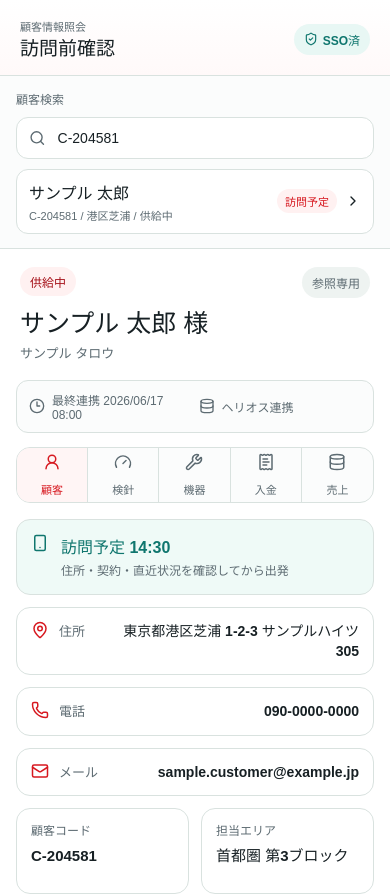
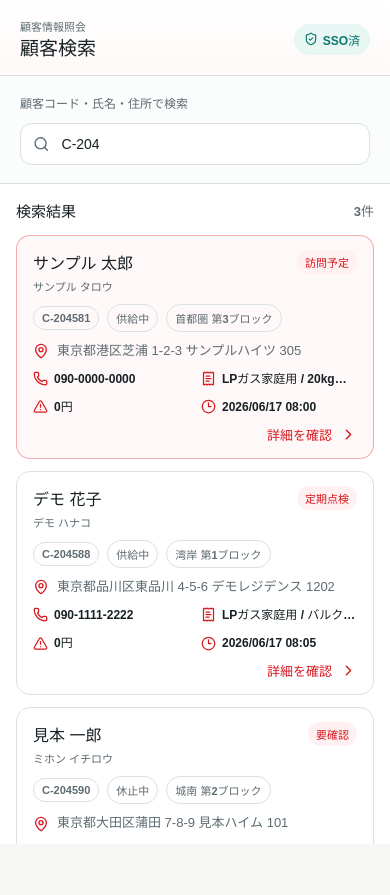
Before and after one commit to CodinoBaggio/sinanen-customer-reference-mock, a React (Vite) app: page / in a window 390 px wide. Shown: the top 895 px of the page. After the commit the page ends 844 px from the top, so only its background shows below. Built offline with nearby package versions, Linux system fonts and the light colour scheme.

Commit message:
Refine responsive customer reference mock

```diff
--- a/src/App.tsx
+++ b/src/App.tsx
@@ -1,5 +1,6 @@
 import {
   AlertTriangle,
+  ArrowLeft,
   ChevronRight,
   Clock3,
   Database,
@@ -17,61 +18,181 @@ import {
 import { useMemo, useState } from "react";
 
 type TabKey = "summary" | "meter" | "devices" | "payments" | "sales";
+type ViewMode = "search" | "detail";
+
+type Meter = {
+  month: string;
+  date: string;
+  current: string;
+  previous: string;
+};
+
+type Device = {
+  name: string;
+  model: string;
+  installed: string;
+  note: string;
+};
+
+type Payment = {
+  month: string;
+  amount: string;
+  status: string;
+  date: string;
+};
+
+type Sale = {
+  label: string;
+  value: string;
+  memo: string;
+};
 
 type Customer = {
   code: string;
   name: string;
   kana: string;
   status: string;
+  hint: string;
+  flag: string;
   address: string;
   phone: string;
   email: string;
   contract: string;
   area: string;
   lastSync: string;
+  visitTitle: string;
+  visitNote: string;
+  meterHighlight: string;
+  meterDelta: string;
+  deviceAlertTitle: string;
+  deviceAlertNote: string;
+  meters: Meter[];
+  devices: Device[];
+  payments: Payment[];
+  sales: Sale[];
 };
 
-const customer: Customer = {
+const customers: Customer[] = [
+  {
     code: "C-204581",
     name: "サンプル 太郎",
     kana: "サンプル タロウ",
     status: "供給中",
+    hint: "港区芝浦 / 供給中",
+    flag: "訪問予定",
     address: "東京都港区芝浦 1-2-3 サンプルハイツ 305",
     phone: "090-0000-0000",
     email: "sample.customer@example.jp",
     contract: "LPガス家庭用 / 20kg容器",
     area: "首都圏 第3ブロック",
     lastSync: "2026/06/17 08:00",
-};
-
-const candidates = [
-  { code: customer.code, name: customer.name, hint: "港区芝浦 / 供給中", flag: "訪問予定" },
-  { code: "C-204588", name: "デモ 花子", hint: "品川区東品川 / 供給中", flag: "通常" },
-  { code: "C-204590", name: "見本 一郎", hint: "大田区蒲田 / 休止中", flag: "確認" },
-];
-
-const meters = [
-  { month: "2026年6月", date: "06/10", current: "1,284.6", previous: "1,251.8", usage: "32.8 m3" },
-  { month: "2026年5月", date: "05/10", current: "1,251.8", previous: "1,221.1", usage: "30.7 m3" },
-  { month: "2026年4月", date: "04/10", current: "1,221.1", previous: "1,187.0", usage: "34.1 m3" },
-];
-
-const devices = [
+    visitTitle: "訪問予定 14:30",
+    visitNote: "住所・契約・直近状況を確認してから出発",
+    meterHighlight: "32.8㎥",
+    meterDelta: "前月比 +2.1㎥",
+    deviceAlertTitle: "警報器の交換目安が近い",
+    deviceAlertNote: "訪問時に設置状況を確認",
+    meters: [
+      { month: "2026年6月", date: "06/10", current: "1,284.6", previous: "1,251.8" },
+      { month: "2026年5月", date: "05/10", current: "1,251.8", previous: "1,221.1" },
+      { month: "2026年4月", date: "04/10", current: "1,221.1", previous: "1,187.0" },
+    ],
+    devices: [
       { name: "ガス給湯器", model: "GT-SAMPLE24", installed: "2021/11/18", note: "次回点検: 2026/11" },
       { name: "ビルトインコンロ", model: "GC-DEMO03", installed: "2023/03/04", note: "異常履歴なし" },
       { name: "ガス警報器", model: "AL-2019", installed: "2021/07/22", note: "交換目安: 2026/07" },
-];
-
-const payments = [
+    ],
+    payments: [
       { month: "2026年6月", amount: "9,840円", status: "入金確認済", date: "06/15" },
       { month: "2026年5月", amount: "9,210円", status: "入金確認済", date: "05/15" },
       { month: "2026年4月", amount: "10,230円", status: "入金確認済", date: "04/15" },
-];
-
-const sales = [
+    ],
+    sales: [
       { label: "当月売上", value: "9,840円", memo: "LPガス利用料" },
       { label: "直近3か月", value: "29,280円", memo: "平均 9,760円" },
       { label: "未収", value: "0円", memo: "訪問時の確認不要" },
+    ],
+  },
+  {
+    code: "C-204588",
+    name: "デモ 花子",
+    kana: "デモ ハナコ",
+    status: "供給中",
+    hint: "品川区東品川 / 供給中",
+    flag: "定期点検",
+    address: "東京都品川区東品川 4-5-6 デモレジデンス 1202",
+    phone: "090-1111-2222",
+    email: "demo.hanako@example.jp",
+    contract: "LPガス家庭用 / バルク供給",
+    area: "湾岸 第1ブロック",
+    lastSync: "2026/06/17 08:05",
+    visitTitle: "定期点検 16:00",
+    visitNote: "給湯器と警報器の設置年数を事前確認",
+    meterHighlight: "18.6㎥",
+    meterDelta: "前月比 -1.4㎥",
+    deviceAlertTitle: "給湯器の点検対象",
+    deviceAlertNote: "設置から7年経過。型番を訪問時に確認",
+    meters: [
+      { month: "2026年6月", date: "06/12", current: "774.2", previous: "755.6" },
+      { month: "2026年5月", date: "05/12", current: "755.6", previous: "735.6" },
+      { month: "2026年4月", date: "04/12", current: "735.6", previous: "713.9" },
+    ],
+    devices: [
+      { name: "ガス給湯器", model: "GT-DEMO20", installed: "2019/09/02", note: "訪問時に型番確認" },
+      { name: "浴室暖房乾燥機", model: "BD-SAMPLE11", installed: "2020/01/21", note: "異常履歴なし" },
+      { name: "ガス警報器", model: "AL-2022", installed: "2022/06/14", note: "交換目安: 2027/06" },
+    ],
+    payments: [
+      { month: "2026年6月", amount: "7,450円", status: "入金確認済", date: "06/16" },
+      { month: "2026年5月", amount: "7,980円", status: "入金確認済", date: "05/16" },
+      { month: "2026年4月", amount: "8,210円", status: "入金確認済", date: "04/16" },
+    ],
+    sales: [
+      { label: "当月売上", value: "7,450円", memo: "LPガス利用料" },
+      { label: "直近3か月", value: "23,640円", memo: "平均 7,880円" },
+      { label: "未収", value: "0円", memo: "点検時の案内不要" },
+    ],
+  },
+  {
+    code: "C-204590",
+    name: "見本 一郎",
+    kana: "ミホン イチロウ",
+    status: "休止中",
+    hint: "大田区蒲田 / 休止中",
+    flag: "要確認",
+    address: "東京都大田区蒲田 7-8-9 見本ハイム 101",
+    phone: "090-3333-4444",
+    email: "mihon.ichiro@example.jp",
+    contract: "LPガス休止中 / 再開確認対象",
+    area: "城南 第2ブロック",
+    lastSync: "2026/06/17 07:50",
+    visitTitle: "再開確認 11:00",
+    visitNote: "休止中契約のため、供給状態と未収状況を確認",
+    meterHighlight: "0.0㎥",
+    meterDelta: "休止中のため使用量なし",
+    deviceAlertTitle: "供給再開前の確認が必要",
+    deviceAlertNote: "閉栓状態と機器状態を訪問時に確認",
+    meters: [
+      { month: "2026年6月", date: "06/09", current: "498.0", previous: "498.0" },
+      { month: "2026年5月", date: "05/09", current: "498.0", previous: "498.0" },
+      { month: "2026年4月", date: "04/09", current: "498.0", previous: "493.2" },
+    ],
+    devices: [
+      { name: "ガス給湯器", model: "GT-OLD16", installed: "2015/05/10", note: "再開前点検対象" },
+      { name: "ガスコンロ", model: "GC-SAMPLE01", installed: "2018/12/08", note: "動作確認待ち" },
+      { name: "ガス警報器", model: "AL-2018", installed: "2018/08/30", note: "交換期限超過" },
+    ],
+    payments: [
+      { month: "2026年6月", amount: "1,980円", status: "未入金", date: "未確認" },
+      { month: "2026年5月", amount: "1,980円", status: "入金確認済", date: "05/20" },
+      { month: "2026年4月", amount: "6,420円", status: "入金確認済", date: "04/18" },
+    ],
+    sales: [
+      { label: "当月売上", value: "1,980円", memo: "基本料金" },
+      { label: "直近3か月", value: "10,380円", memo: "平均 3,460円" },
+      { label: "未収", value: "1,980円", memo: "訪問時に案内対象" },
+    ],
+  },
 ];
 
 const tabs: { key: TabKey; label: string; icon: typeof UserRound }[] = [
@@ -84,37 +205,70 @@ const tabs: { key: TabKey; label: string; icon: typeof UserRound }[] = [
 
 function App() {
   const [activeTab, setActiveTab] = useState<TabKey>("summary");
-  const [query, setQuery] = useState("C-204581");
+  const [query, setQuery] = useState("C-204");
+  const [selectedCode, setSelectedCode] = useState(customers[0].code);
+  const [view, setView] = useState<ViewMode>("search");
+
+  const customer = useMemo(
+    () => customers.find((item) => item.code === selectedCode) ?? customers[0],
+    [selectedCode],
+  );
 
   const filteredCandidates = useMemo(() => {
     const normalized = query.trim().toLowerCase();
-    if (!normalized) return candidates;
-    return candidates.filter((item) =>
+    if (!normalized) return customers;
+    return customers.filter((item) =>
       `${item.code} ${item.name} ${item.hint}`.toLowerCase().includes(normalized),
     );
   }, [query]);
 
   return (
     <div className="app-shell">
-      <aside className="presentation-panel" aria-label="プレゼン補足">
-        <div className="panel-kicker">Estimate Mock</div>
-        <h1>現場担当者が、訪問前に必要情報を確認するためのスマホWebアプリ</h1>
-        <p>
-          React/Viteで作成したGitHub Pages用のデモです。データはすべてサンプルで、実顧客情報や社内情報は含みません。
-        </p>
-        <div className="panel-points">
-          <span>EntraID SSO想定</span>
-          <span>参照専用</span>
-          <span>スマホ主軸</span>
+      <main className="app-stage" aria-label="顧客情報照会システム Mock">
+        {view === "search" ? (
+          <SearchView
+            customers={filteredCandidates}
+            query={query}
+            selectedCode={customer.code}
+            onQueryChange={setQuery}
+            onSelect={(code) => {
+              setSelectedCode(code);
+              setActiveTab("summary");
+              setView("detail");
+            }}
+          />
+        ) : (
+          <DetailView
+            activeTab={activeTab}
+            customer={customer}
+            onBack={() => setView("search")}
+            onTabChange={setActiveTab}
+          />
+        )}
+      </main>
     </div>
-      </aside>
+  );
+}
 
-      <main className="phone-stage" aria-label="顧客情報照会システム Mock">
-        <section className="device-frame">
-          <header className="top-bar">
+function SearchView({
+  customers,
+  query,
+  selectedCode,
+  onQueryChange,
+  onSelect,
+}: {
+  customers: Customer[];
+  query: string;
+  selectedCode: string;
+  onQueryChange: (value: string) => void;
+  onSelect: (code: string) => void;
+}) {
+  return (
+    <section className="search-view" aria-label="顧客検索">
+      <header className="top-bar search-top">
         <div>
           <p className="micro-label">顧客情報照会</p>
-              <strong>訪問前確認</strong>
+          <strong>顧客検索</strong>
         </div>
         <div className="sso-chip">
           <ShieldCheck size={14} aria-hidden="true" />
@@ -122,30 +276,121 @@ function App() {
         </div>
       </header>
 
-          <section className="search-card" aria-label="顧客検索">
-            <label htmlFor="customer-search">顧客検索</label>
+      <section className="search-panel" aria-label="検索条件">
+        <label htmlFor="customer-search">顧客コード・氏名・住所で検索</label>
         <div className="search-field">
           <Search size={18} aria-hidden="true" />
           <input
             id="customer-search"
             value={query}
-                onChange={(event) => setQuery(event.target.value)}
+            onChange={(event) => onQueryChange(event.target.value)}
             placeholder="顧客コード・電話・メール"
           />
         </div>
-            <div className="candidate-list" aria-label="検索候補">
-              {filteredCandidates.slice(0, 2).map((item) => (
-                <button key={item.code} className="candidate" type="button">
-                  <span>
-                    <strong>{item.name}</strong>
-                    <small>{item.code} / {item.hint}</small>
-                  </span>
-                  <em>{item.flag}</em>
-                  <ChevronRight size={16} aria-hidden="true" />
-                </button>
+      </section>
+
+      <section className="search-results" aria-label="検索結果">
+        <div className="results-heading">
+          <strong>検索結果</strong>
+          <span>{customers.length}件</span>
+        </div>
+        <div className="result-grid">
+          {customers.map((item) => (
+            <SearchResultCard
+              customer={item}
+              isActive={item.code === selectedCode}
+              key={item.code}
+              onSelect={() => onSelect(item.code)}
+            />
           ))}
         </div>
       </section>
+    </section>
+  );
+}
+
+function SearchResultCard({
+  customer,
+  isActive,
+  onSelect,
+}: {
+  customer: Customer;
+  isActive: boolean;
+  onSelect: () => void;
+}) {
+  const unpaid = customer.sales.find((sale) => sale.label === "未収")?.value ?? "0円";
+
+  return (
+    <button
+      className={isActive ? "result-card active" : "result-card"}
+      onClick={onSelect}
+      type="button"
+    >
+      <span className="result-main">
+        <span>
+          <strong>{customer.name}</strong>
+          <small>{customer.kana}</small>
+        </span>
+        <em>{customer.flag}</em>
+      </span>
+      <span className="result-meta">
+        <span>{customer.code}</span>
+        <span>{customer.status}</span>
+        <span>{customer.area}</span>
+      </span>
+      <span className="result-address">
+        <MapPin size={16} aria-hidden="true" />
+        {customer.address}
+      </span>
+      <span className="result-detail-grid">
+        <span>
+          <Phone size={15} aria-hidden="true" />
+          <strong>{customer.phone}</strong>
+        </span>
+        <span>
+          <ReceiptText size={15} aria-hidden="true" />
+          <strong>{customer.contract}</strong>
+        </span>
+        <span>
+          <AlertTriangle size={15} aria-hidden="true" />
+          <strong>{unpaid}</strong>
+        </span>
+        <span>
+          <Clock3 size={15} aria-hidden="true" />
+          <strong>{customer.lastSync}</strong>
+        </span>
+      </span>
+      <span className="result-action">
+        詳細を確認
+        <ChevronRight size={17} aria-hidden="true" />
+      </span>
+    </button>
+  );
+}
+
+function DetailView({
+  activeTab,
+  customer,
+  onBack,
+  onTabChange,
+}: {
+  activeTab: TabKey;
+  customer: Customer;
+  onBack: () => void;
+  onTabChange: (tab: TabKey) => void;
+}) {
+  return (
+    <section className="detail-view" aria-label="顧客詳細">
+      <header className="top-bar detail-top">
+        <button className="back-button" onClick={onBack} type="button">
+          <ArrowLeft size={18} aria-hidden="true" />
+          検索へ戻る
+        </button>
+        <div className="sso-chip">
+          <ShieldCheck size={14} aria-hidden="true" />
+          SSO済
+        </div>
+      </header>
 
       <section className="customer-hero" aria-label="顧客概要">
         <div className="hero-main">
@@ -170,7 +415,7 @@ function App() {
             <button
               key={tab.key}
               className={activeTab === tab.key ? "active" : ""}
-                  onClick={() => setActiveTab(tab.key)}
+              onClick={() => onTabChange(tab.key)}
               type="button"
             >
               <Icon size={18} aria-hidden="true" />
@@ -180,36 +425,34 @@ function App() {
         })}
       </nav>
 
-          <section className="content-area">{renderTab(activeTab)}</section>
+      <section className="content-area">{renderTab(activeTab, customer)}</section>
     </section>
-      </main>
-    </div>
   );
 }
 
-function renderTab(tab: TabKey) {
+function renderTab(tab: TabKey, customer: Customer) {
   switch (tab) {
     case "meter":
-      return <MeterTab />;
+      return <MeterTab customer={customer} />;
     case "devices":
-      return <DevicesTab />;
+      return <DevicesTab customer={customer} />;
     case "payments":
-      return <PaymentsTab />;
+      return <PaymentsTab customer={customer} />;
     case "sales":
-      return <SalesTab />;
+      return <SalesTab customer={customer} />;
     default:
-      return <SummaryTab />;
+      return <SummaryTab customer={customer} />;
   }
 }
 
-function SummaryTab() {
+function SummaryTab({ customer }: { customer: Customer }) {
   return (
     <div className="tab-content">
       <div className="notice-card">
         <Smartphone size={18} aria-hidden="true" />
         <div>
-          <strong>訪問予定 14:30</strong>
-          <span>住所・契約・直近状況を確認してから出発</span>
+          <strong>{customer.visitTitle}</strong>
+          <span>{customer.visitNote}</span>
         </div>
       </div>
       <InfoRow icon={MapPin} label="住所" value={customer.address} />
@@ -224,28 +467,34 @@ function SummaryTab() {
   );
 }
 
-function MeterTab() {
+function MeterTab({ customer }: { customer: Customer }) {
   return (
     <div className="tab-content">
       <div className="metric-feature">
         <span>直近使用量</span>
-        <strong>32.8 m3</strong>
-        <p>前月比 +2.1 m3</p>
+        <strong>{customer.meterHighlight}</strong>
+        <p>{customer.meterDelta}</p>
       </div>
       <div className="timeline-list">
-        {meters.map((item) => (
+        {customer.meters.map((item) => (
           <article key={item.month} className="timeline-item">
             <div>
               <strong>{item.month}</strong>
               <span>検針日 {item.date}</span>
             </div>
-            <dl>
+            <dl className="meter-values">
+              <div className="meter-pair">
                 <dt>今回</dt>
                 <dd>{item.current}</dd>
+              </div>
+              <div className="meter-pair">
                 <dt>前回</dt>
                 <dd>{item.previous}</dd>
+              </div>
+              <div className="meter-pair">
                 <dt>使用量</dt>
-              <dd>{item.usage}</dd>
+                <dd>{formatMeterUsage(item.current, item.previous)}</dd>
+              </div>
             </dl>
           </article>
         ))}
@@ -254,17 +503,28 @@ function MeterTab() {
   );
 }
 
-function DevicesTab() {
+function formatMeterUsage(current: string, previous: string) {
+  const currentValue = Number.parseFloat(current.replace(/,/g, ""));
+  const previousValue = Number.parseFloat(previous.replace(/,/g, ""));
+
+  if (!Number.isFinite(currentValue) || !Number.isFinite(previousValue)) {
+    return "-";
+  }
+
+  return `${(currentValue - previousValue).toFixed(1)}㎥`;
+}
+
+function DevicesTab({ customer }: { customer: Customer }) {
   return (
     <div className="tab-content">
       <div className="warning-card">
         <AlertTriangle size={18} aria-hidden="true" />
         <div>
-          <strong>警報器の交換目安が近い</strong>
-          <span>訪問時に設置状況を確認</span>
+          <strong>{customer.deviceAlertTitle}</strong>
+          <span>{customer.deviceAlertNote}</span>
         </div>
       </div>
-      {devices.map((device) => (
+      {customer.devices.map((device) => (
         <article className="device-card" key={device.name}>
           <Wrench size={18} aria-hidden="true" />
           <div>
@@ -278,10 +538,10 @@ function DevicesTab() {
   );
 }
 
-function PaymentsTab() {
+function PaymentsTab({ customer }: { customer: Customer }) {
   return (
     <div className="tab-content">
-      {payments.map((payment) => (
+      {customer.payments.map((payment) => (
         <article className="payment-row" key={payment.month}>
           <div>
             <strong>{payment.month}</strong>
@@ -297,11 +557,11 @@ function PaymentsTab() {
   );
 }
 
-function SalesTab() {
+function SalesTab({ customer }: { customer: Customer }) {
   return (
     <div className="tab-content">
       <div className="two-column">
-        {sales.map((sale) => (
+        {customer.sales.map((sale) => (
           <Metric key={sale.label} label={sale.label} value={sale.value} note={sale.memo} />
         ))}
       </div>
--- a/src/styles.css
+++ b/src/styles.css
@@ -45,76 +45,31 @@ button {
   width: 100%;
   min-height: 100vh;
   display: grid;
-  grid-template-columns: minmax(280px, 520px) minmax(390px, 440px);
-  gap: 48px;
-  justify-content: center;
-  align-items: center;
-  padding: 48px 32px;
+  padding: 0;
 }
 
-.presentation-panel {
+.app-stage {
+  width: 100%;
+  min-height: 100vh;
   display: grid;
-  gap: 20px;
-  max-width: 520px;
 }
 
-.panel-kicker {
-  width: fit-content;
-  color: var(--brand);
-  border: 1px solid rgba(215, 25, 32, 0.24);
-  background: rgba(215, 25, 32, 0.06);
-  border-radius: 999px;
-  padding: 7px 12px;
-  font-size: 12px;
-  font-weight: 800;
+.search-view,
+.detail-view {
+  width: 100%;
+  height: 100vh;
+  min-height: 0;
+  background: var(--panel);
+  overflow: hidden;
+  display: grid;
 }
 
-.presentation-panel h1 {
-  margin: 0;
-  font-size: 36px;
-  line-height: 1.25;
-  letter-spacing: 0;
+.search-view {
+  grid-template-rows: auto auto 1fr;
 }
 
-.presentation-panel p {
-  margin: 0;
-  color: var(--muted);
-  font-size: 15px;
-  line-height: 1.8;
-  max-width: 62ch;
-}
-
-.panel-points {
-  display: flex;
-  flex-wrap: wrap;
-  gap: 10px;
-}
-
-.panel-points span {
-  background: var(--panel);
-  border: 1px solid var(--line);
-  border-radius: 999px;
-  padding: 9px 12px;
-  font-size: 13px;
-  font-weight: 700;
-}
-
-.phone-stage {
-  display: grid;
-  justify-items: center;
-}
-
-.device-frame {
-  width: min(100%, 410px);
-  height: min(860px, calc(100vh - 48px));
-  min-height: 720px;
-  background: var(--panel);
-  border: 1px solid rgba(23, 32, 36, 0.12);
-  border-radius: 32px;
-  box-shadow: var(--shadow);
-  overflow: hidden;
-  display: grid;
-  grid-template-rows: auto auto auto auto auto 1fr;
+.detail-view {
+  grid-template-rows: auto auto auto auto 1fr;
 }
 
 .top-bar {
@@ -157,15 +112,31 @@ button {
   padding: 7px 10px;
 }
 
-.search-card {
-  padding: 14px 16px;
+.back-button {
+  min-height: 40px;
+  border: 1px solid var(--line);
+  border-radius: 999px;
+  background: var(--panel);
+  color: var(--ink);
+  display: inline-flex;
+  align-items: center;
+  gap: 8px;
+  padding: 0 14px;
+  font-size: 13px;
+  font-weight: 800;
+}
+
+.search-panel {
+  min-height: 0;
+  padding: 18px 20px;
   display: grid;
-  gap: 10px;
+  align-content: start;
+  gap: 12px;
   border-bottom: 1px solid var(--line);
   background: #fbfcfc;
 }
 
-.search-card label {
+.search-panel label {
   color: var(--muted);
   font-size: 12px;
   font-weight: 800;
@@ -192,44 +163,154 @@ button {
   font-size: 14px;
 }
 
-.candidate-list {
+.search-results {
+  min-height: 0;
+  overflow: auto;
+  padding: 20px;
+  width: min(100%, 920px);
+  justify-self: center;
+}
+
+.results-heading {
+  display: flex;
+  justify-content: space-between;
+  align-items: center;
+  margin-bottom: 14px;
+}
+
+.results-heading strong {
+  font-size: 15px;
+}
+
+.results-heading span {
+  color: var(--muted);
+  font-size: 13px;
+  font-weight: 800;
+}
+
+.result-grid {
   display: grid;
+  grid-template-columns: 1fr;
+  gap: 10px;
+}
+
+.result-card {
+  width: 100%;
+  border: 1px solid var(--line);
+  border-radius: 14px;
+  background: var(--panel);
+  min-height: 0;
+  display: grid;
+  align-content: start;
+  gap: 10px;
+  padding: 14px 16px;
+  color: var(--ink);
+  text-align: left;
+  transition: border-color 140ms ease, background 140ms ease, transform 140ms ease;
+}
+
+.result-card:hover {
+  border-color: rgba(215, 25, 32, 0.28);
+  transform: translateY(-1px);
+}
+
+.result-card.active {
+  border-color: rgba(215, 25, 32, 0.34);
+  background: #fff8f8;
+}
+
+.result-main,
+.result-meta,
+.result-address,
+.result-action {
+  display: flex;
+  align-items: center;
   gap: 8px;
 }
 
-.candidate {
-  width: 100%;
-  border: 1px solid var(--line);
-  border-radius: 12px;
-  background: var(--panel);
-  min-height: 58px;
-  display: grid;
-  grid-template-columns: 1fr auto auto;
-  align-items: center;
-  gap: 8px;
-  padding: 10px 12px;
-  color: var(--ink);
-  text-align: left;
+.result-main {
+  justify-content: space-between;
+  align-items: start;
 }
 
-.candidate strong,
-.candidate small {
+.result-main strong,
+.result-main small {
   display: block;
 }
 
-.candidate small {
+.result-main small {
   color: var(--muted);
-  margin-top: 3px;
+  margin-top: 4px;
   font-size: 11px;
 }
 
-.candidate em {
+.result-main em {
   color: var(--brand);
   background: #fff1f1;
   border-radius: 999px;
   padding: 4px 8px;
   font-size: 11px;
   font-style: normal;
+  font-weight: 800;
+}
+
+.result-meta {
+  flex-wrap: wrap;
+}
+
+.result-meta span {
+  border: 1px solid var(--line);
+  border-radius: 999px;
+  color: var(--muted);
+  padding: 5px 8px;
+  font-size: 11px;
+  font-weight: 800;
+}
+
+.result-address {
+  color: var(--muted);
+  font-size: 13px;
+  line-height: 1.45;
+}
+
+.result-address svg {
+  color: var(--brand);
+  flex: 0 0 auto;
+}
+
+.result-detail-grid {
+  display: grid;
+  grid-template-columns: 136px minmax(220px, 1fr) 82px 150px;
+  gap: 12px;
+  align-items: center;
+  color: var(--muted);
+}
+
+.result-detail-grid span {
+  min-width: 0;
+  display: inline-flex;
+  align-items: center;
+  gap: 6px;
+}
+
+.result-detail-grid strong {
+  font-size: 12px;
+  line-height: 1.35;
+  color: var(--ink);
+  overflow: hidden;
+  text-overflow: ellipsis;
+  white-space: nowrap;
+}
+
+.result-detail-grid svg {
+  color: var(--brand);
+  flex: 0 0 auto;
+}
+
+.result-action {
+  justify-content: flex-end;
+  color: var(--brand);
+  font-size: 13px;
   font-weight: 800;
 }
 
@@ -287,7 +368,7 @@ button {
 .tab-bar {
   display: grid;
   grid-template-columns: repeat(5, 1fr);
-  margin: 0 16px;
+  margin: 0 16px 14px;
   border: 1px solid var(--line);
   border-radius: 14px;
   overflow: hidden;
@@ -319,6 +400,7 @@ button {
 .content-area {
   overflow: auto;
   padding: 16px;
+  min-height: 0;
 }
 
 .tab-content {
@@ -481,20 +563,25 @@ button {
   font-size: 12px;
 }
 
-.timeline-item dl {
+.meter-values {
   margin: 0;
   display: grid;
   grid-template-columns: repeat(3, 1fr);
   gap: 8px;
 }
 
-.timeline-item dt {
+.meter-pair {
+  display: grid;
+  gap: 4px;
+}
+
+.meter-pair dt {
   color: var(--muted);
   font-size: 11px;
 }
 
-.timeline-item dd {
-  margin: 3px 0 0;
+.meter-pair dd {
+  margin: 0;
   font-size: 13px;
   font-weight: 800;
 }
@@ -541,26 +628,50 @@ button {
   }
 
   .app-shell {
-    display: block;
     padding: 0;
   }
 
-  .presentation-panel {
-    display: none;
-  }
-
-  .phone-stage {
+  .app-stage {
+    width: 100%;
     min-height: 100vh;
     display: block;
   }
 
-  .device-frame {
+  .search-view,
+  .detail-view {
+    height: 100vh;
+    min-height: 100vh;
+  }
+
+  .search-results {
+    padding: 16px;
     width: 100%;
-    height: auto;
-    min-height: 100vh;
-    border: 0;
+  }
+
+  .result-grid {
+    grid-template-columns: 1fr;
+    gap: 12px;
+  }
+
+  .result-detail-grid {
+    grid-template-columns: repeat(2, minmax(0, 1fr));
+  }
+
+  .detail-view {
+    grid-template-rows: auto auto auto 1fr auto;
+  }
+
+  .detail-view .tab-bar {
+    grid-row: 5;
+    margin: 0;
+    border-right: 0;
+    border-bottom: 0;
+    border-left: 0;
     border-radius: 0;
-    box-shadow: none;
+  }
+
+  .detail-view .content-area {
+    grid-row: 4;
   }
 }
 
@@ -571,7 +682,7 @@ button {
     padding-right: 14px;
   }
 
-  .search-card,
+  .search-panel,
   .content-area {
     padding-left: 12px;
     padding-right: 12px;
```
Lines whose indentation alone changed are shown as unchanged.
